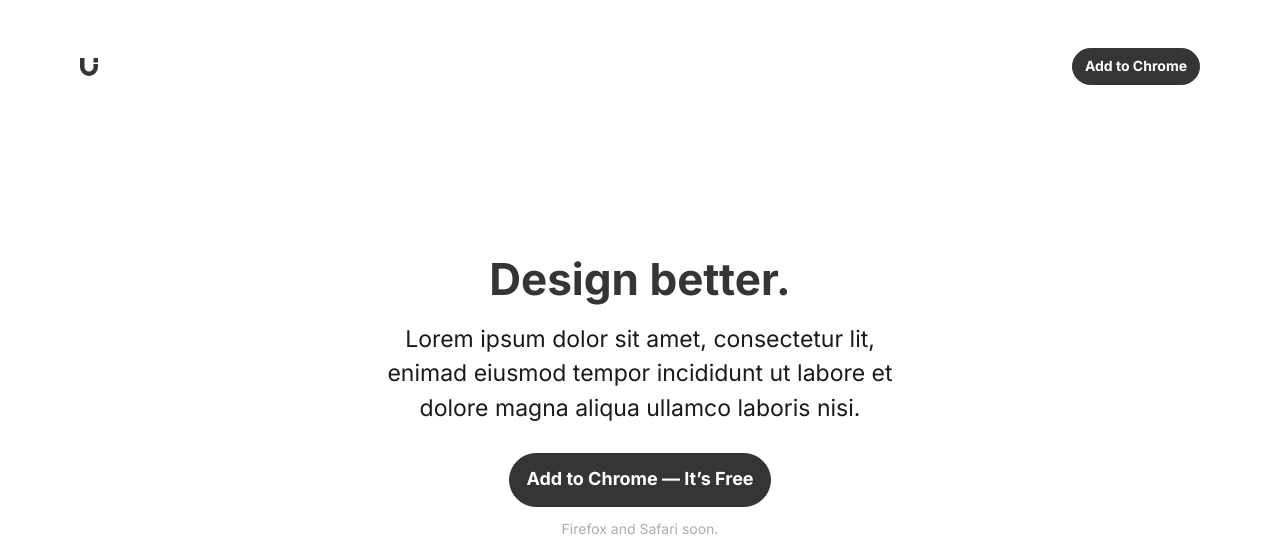
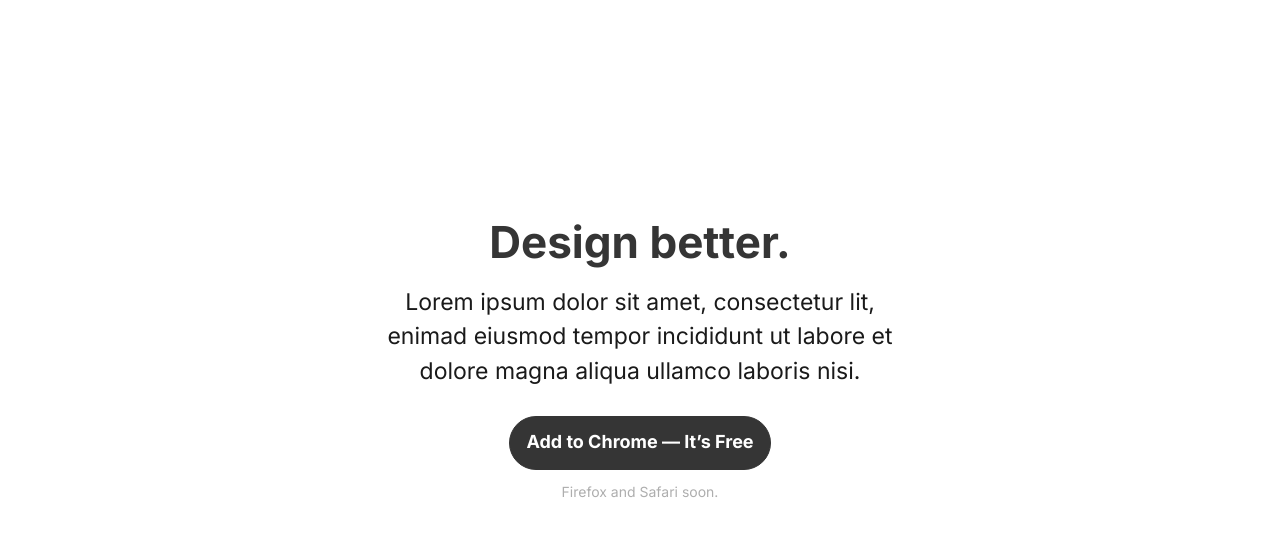
Before and after one commit to NRschwier/NRschwier.github.io, a plain HTML site: page index.html in a window 1280 px wide. Shown: the top 542 px of the page. Drawn offline with Linux system fonts and the light colour scheme.

Commit message:
test update

```diff
--- a/index.html
+++ b/index.html
@@ -27,21 +27,20 @@
     <!-- TITLE -->
     <title>Align: Free Landing Page Template from Uisual</title>
   </head>
+
   <body>
+
     <header role="banner" class="ui-section-header">
       <div class="ui-layout-container">
         <div class="ui-section-header__layout ui-layout-flex">
           <!-- LOGO -->
-          <a href="#" role="link" aria-label="#">
-            <svg viewBox="0 0 18 18" height="18" width="18" role="img" aria-label="#">
-              <path fill="#353535" d="M0 0h4.5v9a4.5 4.5 0 109 0V6H18v3A9 9 0 110 9V0zm18 4.5V0h-4.5v4.5H18z"/>
-            </svg>
+
           </a>
           <!-- MENU -->
-          <a href="#" role="link" aria-label="#" class="ui-component-button ui-component-button-small ui-component-button-primary">Add to Chrome</a>
         </div>
       </div>
     </header>
+
     <main role="main">
       <section class="ui-section-hero">
         <div class="ui-layout-container">
```
